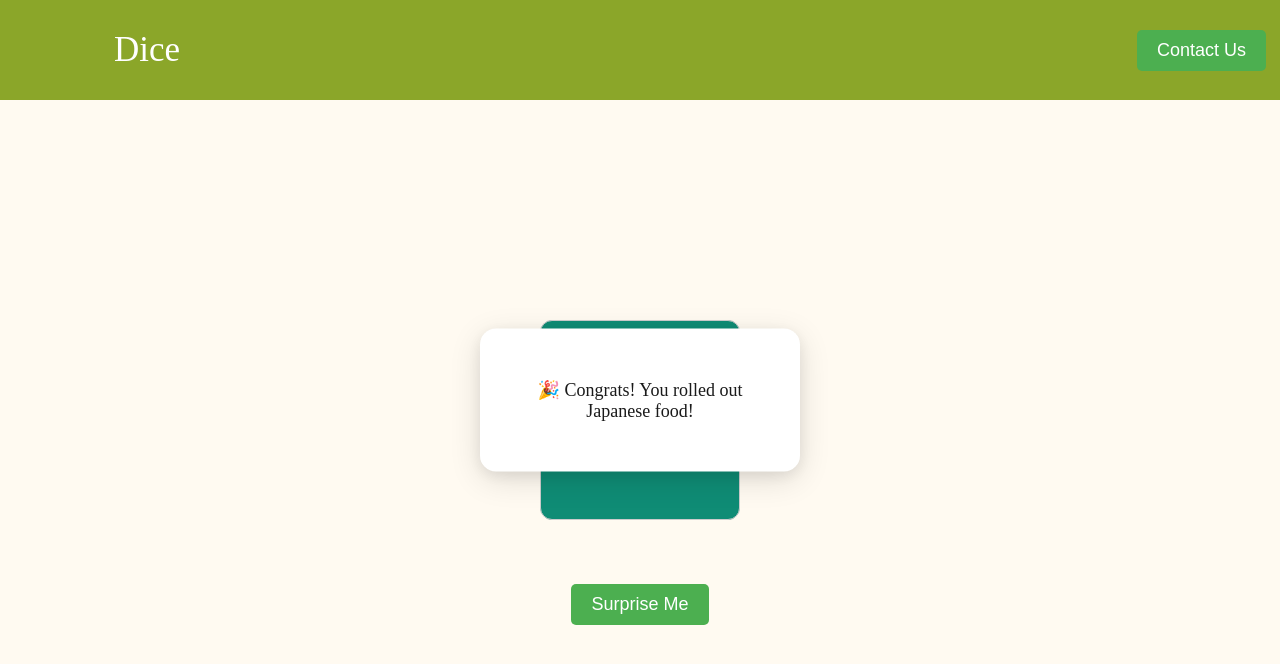
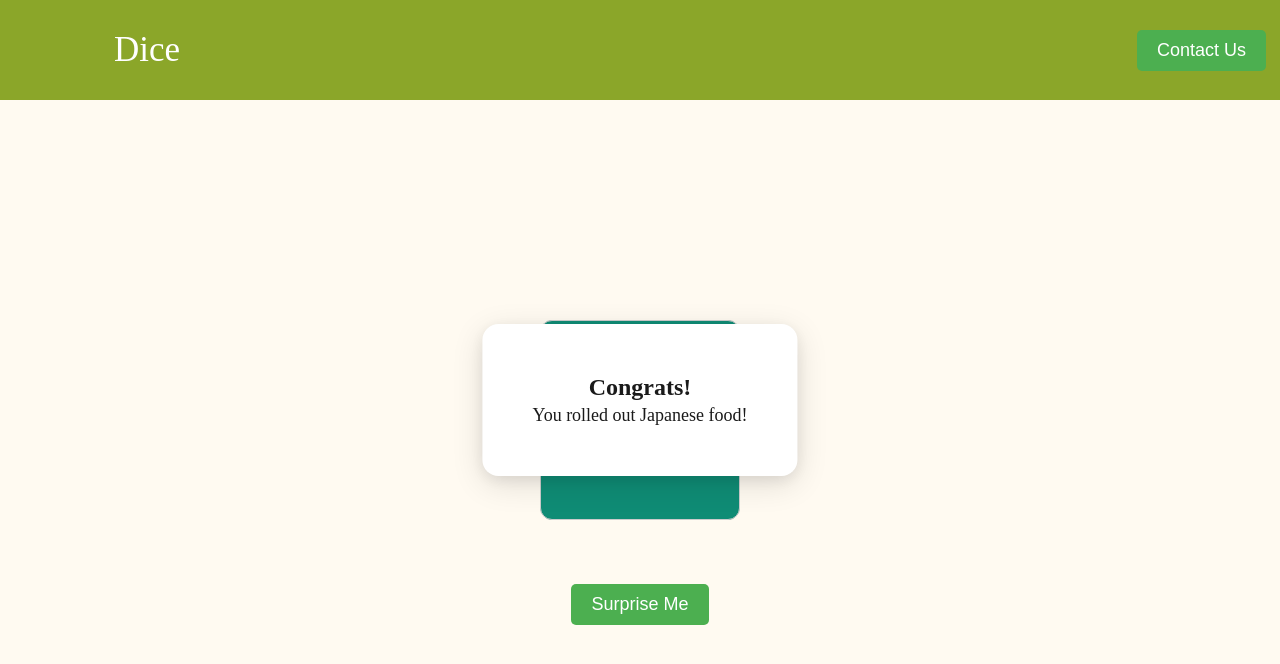
Before and after one commit to Minlync/dice-main, a React (Create React App) app: page / in a window 1280 px wide. Both pictures are taken after a click on the button "Surprise Me". Shown: the top 664 px of the page. Built offline with nearby package versions, Linux system fonts and the light colour scheme.

Commit message:
fixed title
fixed title and body text inside of dice box

```diff
--- a/src/pages/Dice.jsx
+++ b/src/pages/Dice.jsx
@@ -27,18 +27,24 @@ export default function HomePage() {
       diceOneRef.current.classList.add('rolling');
     }
 
-    // Wait 3 seconds, then stop and show result
+
     setTimeout(() => {
       const finalSide = Math.floor(Math.random() * 6) + 1;
       setDiceOne(finalSide);
 
       if (diceOneRef.current) {
         // Remove animation and show final face
-        diceOneRef.current.classList.remove('rolling');
+        // diceOneRef.current.classList.remove('rolling');
         diceOneRef.current.className = `dice dice-one show-${finalSide}`;
       }
 
-      setPopupMessage(`🎉 Congrats! You rolled out ${foodMap[finalSide]} food!`);
+      // setPopupMessage(`Congrats! You rolled out ${foodMap[finalSide]} food!`);
+      setPopupMessage({
+        title: ' Congrats!',
+        text: `You rolled out ${foodMap[finalSide]} food!`
+      });
+
+
       setIsRolling(false);
     }, 2000); // 2 second flip animation
   };
@@ -69,10 +75,12 @@ export default function HomePage() {
       </button>
 
       {popupMessage && (
-        <div className="result-window">
-          {popupMessage}
-        </div>
-      )}
+  <div className="result-window">
+    <div style={{ fontSize: '24px', fontWeight: 'bold' }}>{popupMessage.title}</div>
+    <div style={{ fontSize: '18px', marginTop: '4px' }}>{popupMessage.text}</div>
+  </div>
+)}
+
     </div>
   );
 }
--- a/src/style.css
+++ b/src/style.css
@@ -172,7 +172,8 @@ body {
 
 /* Flip animation class */
 .rolling {
-animation: flip 1s ease-in-out infinite;
+/* animation: flip 1s ease-in-out infinite; */
+animation: flip 1s ease-in-out 3;
 }
 
 /* Simple 3D-like flip */
```
